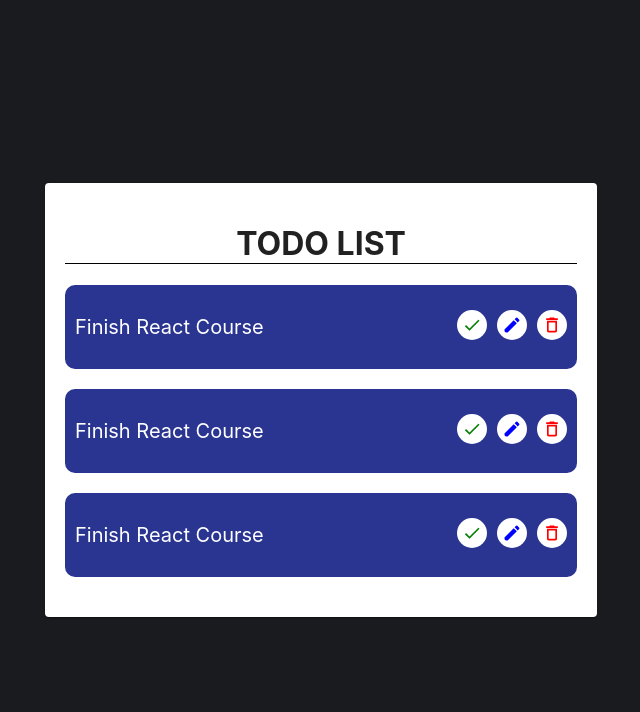
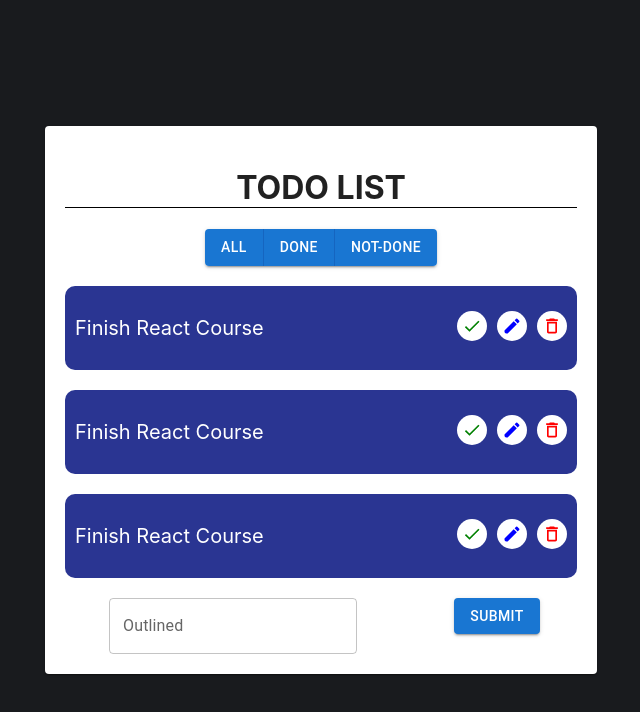
Before and after one commit to MoomenEltelbany/todo_list, a React (Create React App) app: page / in a window 1280 px wide. Shown: the top 712 px of the page, without its empty margins (319-959 px from the left). Built offline with nearby package versions, Linux system fonts and the light colour scheme.

Commit message:
TodoCard.js
Added the submit button

```diff
--- /dev/null
+++ b/src/Buttons/AllBtns.js
@@ -0,0 +1,17 @@
+import * as React from "react";
+import Button from "@mui/material/Button";
+import ButtonGroup from "@mui/material/ButtonGroup";
+
+export default function AllBtns() {
+    return (
+        <ButtonGroup
+            variant="contained"
+            aria-label=""
+            style={{ marginBottom: "20px" }}
+        >
+            <Button>All</Button>
+            <Button>Done</Button>
+            <Button>Not-Done</Button>
+        </ButtonGroup>
+    );
+}
--- a/src/TodoCard.js
+++ b/src/TodoCard.js
@@ -1,14 +1,33 @@
 import * as React from "react";
+import Grid from "@mui/material/Grid";
+import TextField from "@mui/material/TextField";
+
+// Importing Buttons components from Buttons folder
 import Card from "@mui/material/Card";
 import Todo from "./Todo";
+import AllBtns from "./Buttons/AllBtns";
+import Button from "@mui/material/Button";
 
 export default function TodoCard() {
     return (
         <Card sx={{ minWidth: 275 }} style={{ padding: "20px" }}>
             <h1 style={{ borderBottom: "1px solid black" }}>TODO LIST</h1>
+            <AllBtns />
             <Todo />
             <Todo />
             <Todo />
+            <Grid container spacing={2}>
+                <Grid item xs={8}>
+                    <TextField
+                        id="outlined-basic"
+                        label="Outlined"
+                        variant="outlined"
+                    />
+                </Grid>
+                <Grid item xs={4}>
+                    <Button variant="contained">Submit</Button>
+                </Grid>
+            </Grid>
         </Card>
     );
 }
```
